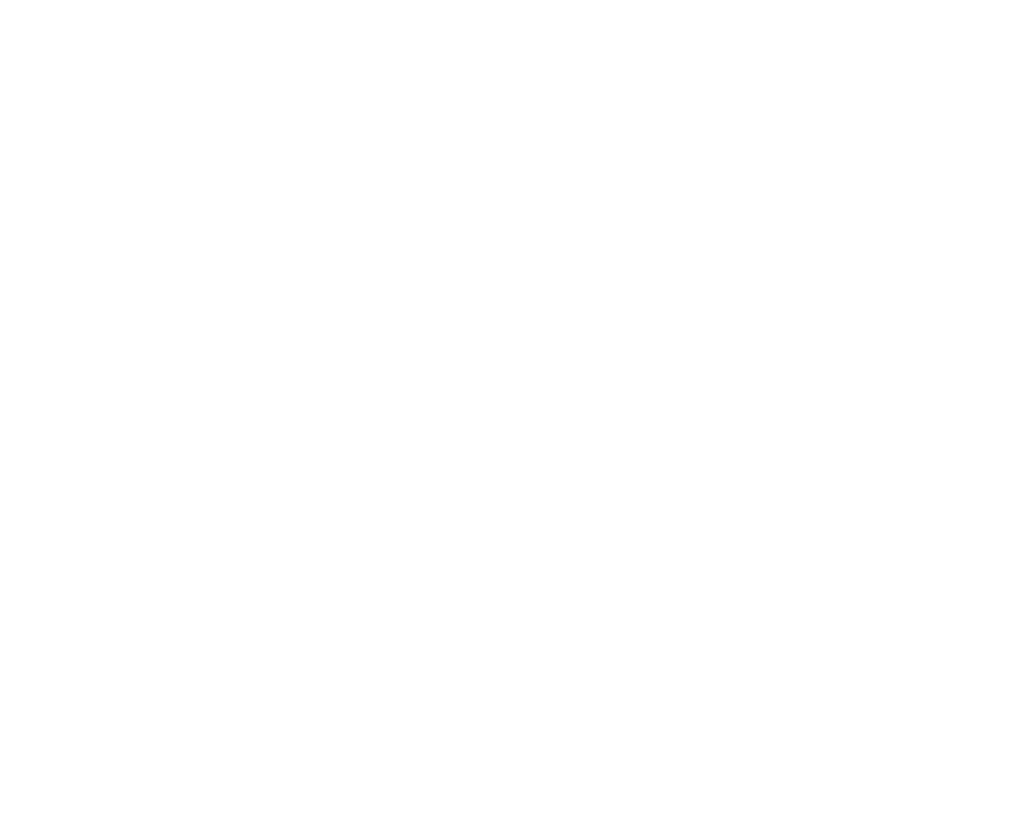
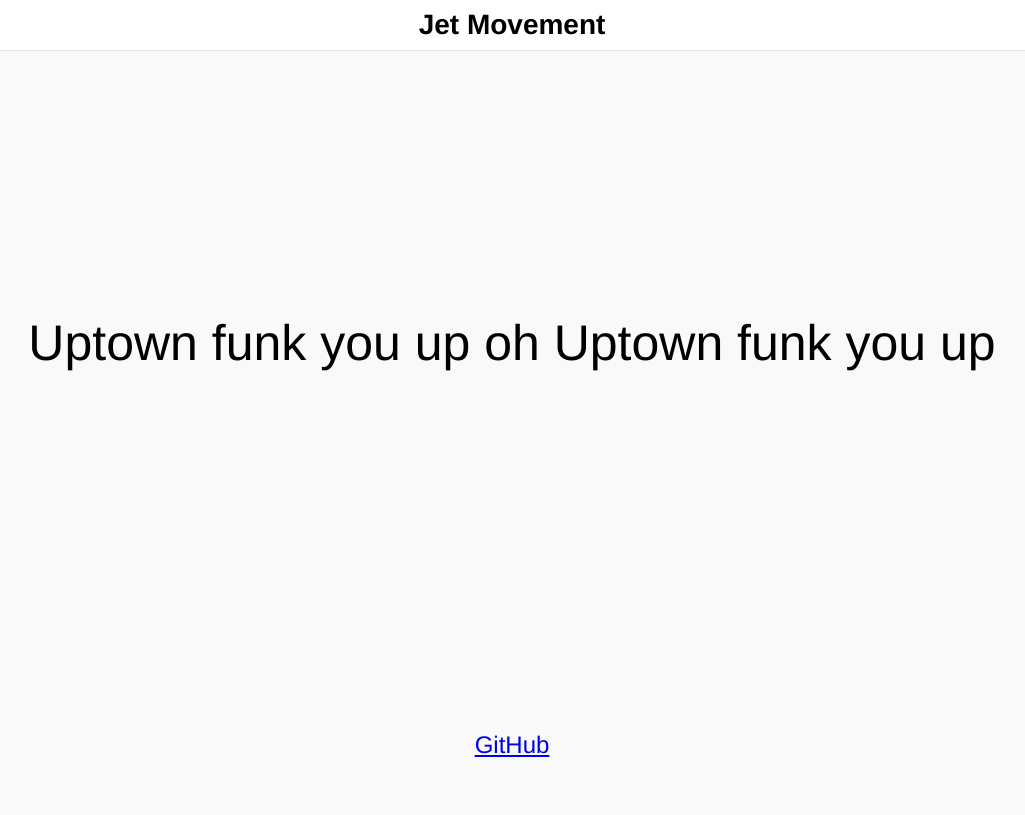
Before and after one commit to egoist/jm, a website: page index.html in a window 1280 px wide. Shown: the top 815 px of the page, without its empty margins (128-1153 px from the left). Drawn offline with Linux system fonts and the light colour scheme.

Commit message:
update demo

```diff
--- a/index.html
+++ b/index.html
@@ -6,18 +6,62 @@
     <style>
       body {
         min-height: 200vmin;
+        font: 14px/1.4 Helvetica, serif;
+        background-color: #f9f9f9;
+      }
+      .header {
+        height: 50px;
+        background-color: #fff;
+        border-bottom: 1px solid #e2e2e2;
+        line-height: 50px;
+        text-align: center;
+        transform: translateY(0);
+        transition: transform .3s ease;
+        position: fixed;
+        top: 0;
+        left: 0;
+        right: 0;
+      }
+      .hidden-header {
+        transform: translateY(-100%);
+      }
+      h1 {
+        margin: 0;
+      }
+      #main {
+        text-align: center;
+        padding: 300px 0;
+        font-size: 50px;
+      }
+      .footer {
+        text-align: center;
+        padding: 50px 0;
+        font-size: 24px;
       }
     </style>
   </head>
   <body>
+    <header class="header">
+      <h1>Jet Movement</h1>
+    </header>
+    <div id="main">
+      Uptown funk you up oh Uptown funk you up
+    </div>
+    <div class="footer">
+      <a href="https://github.com/egoist/jm">GitHub</a>
+    </div>
     <script src="jm.js"></script>
     <script>
+    var header = document.querySelector('.header')
+    jm.navbarHeight = header.clientHeight
+
+    jm.scrollDown(function () {
+      header.classList.add('hidden-header')
+    })
+
     jm.scrollUp(function () {
-      console.log('going top')
-    })
-    jm.scrollDown(function () {
-      console.log('going bottom')
-    })
+      header.classList.remove('hidden-header')
+})
     </script>
   </body>
 </html>
```
Also changed, not shown: README.md.
